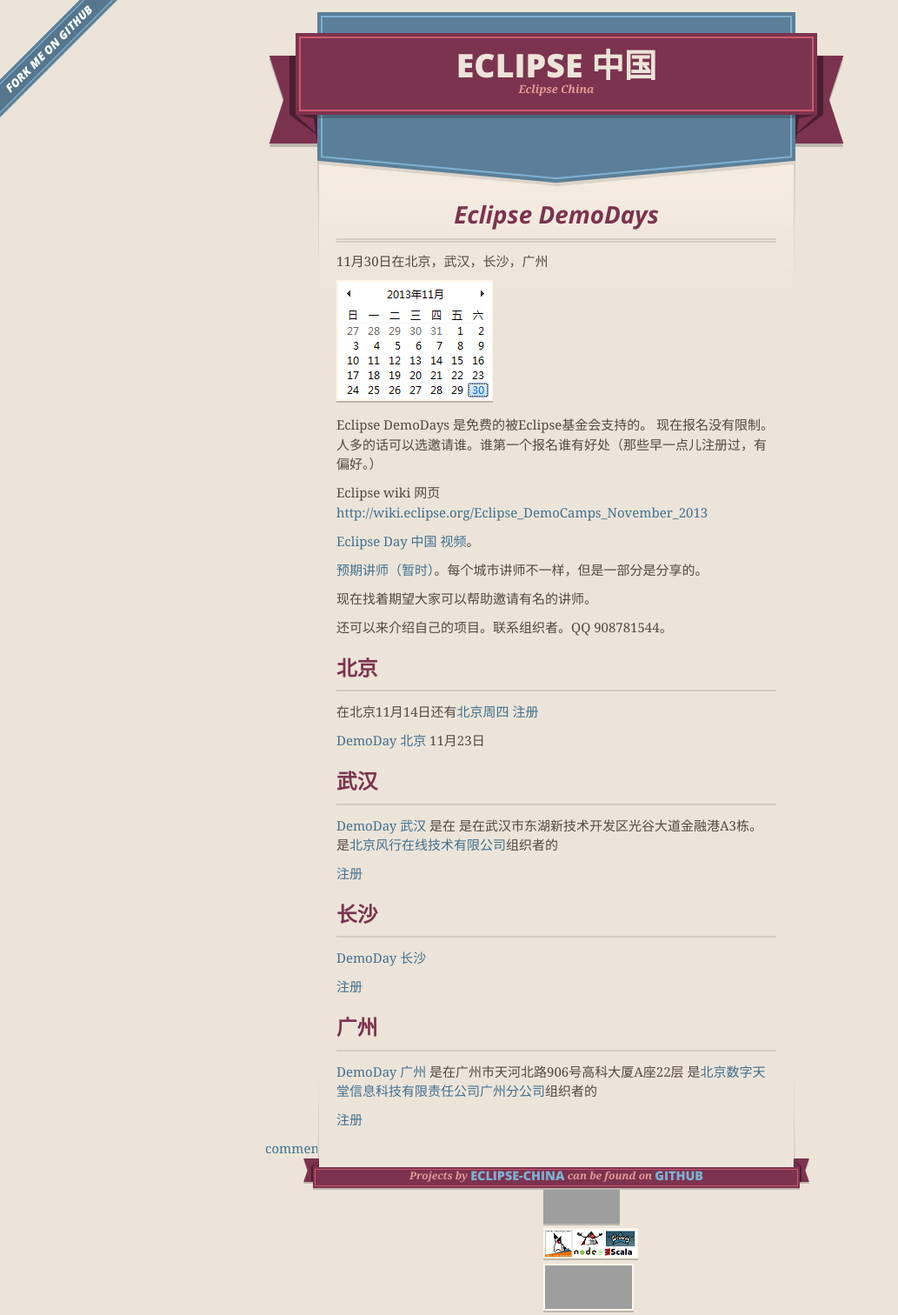
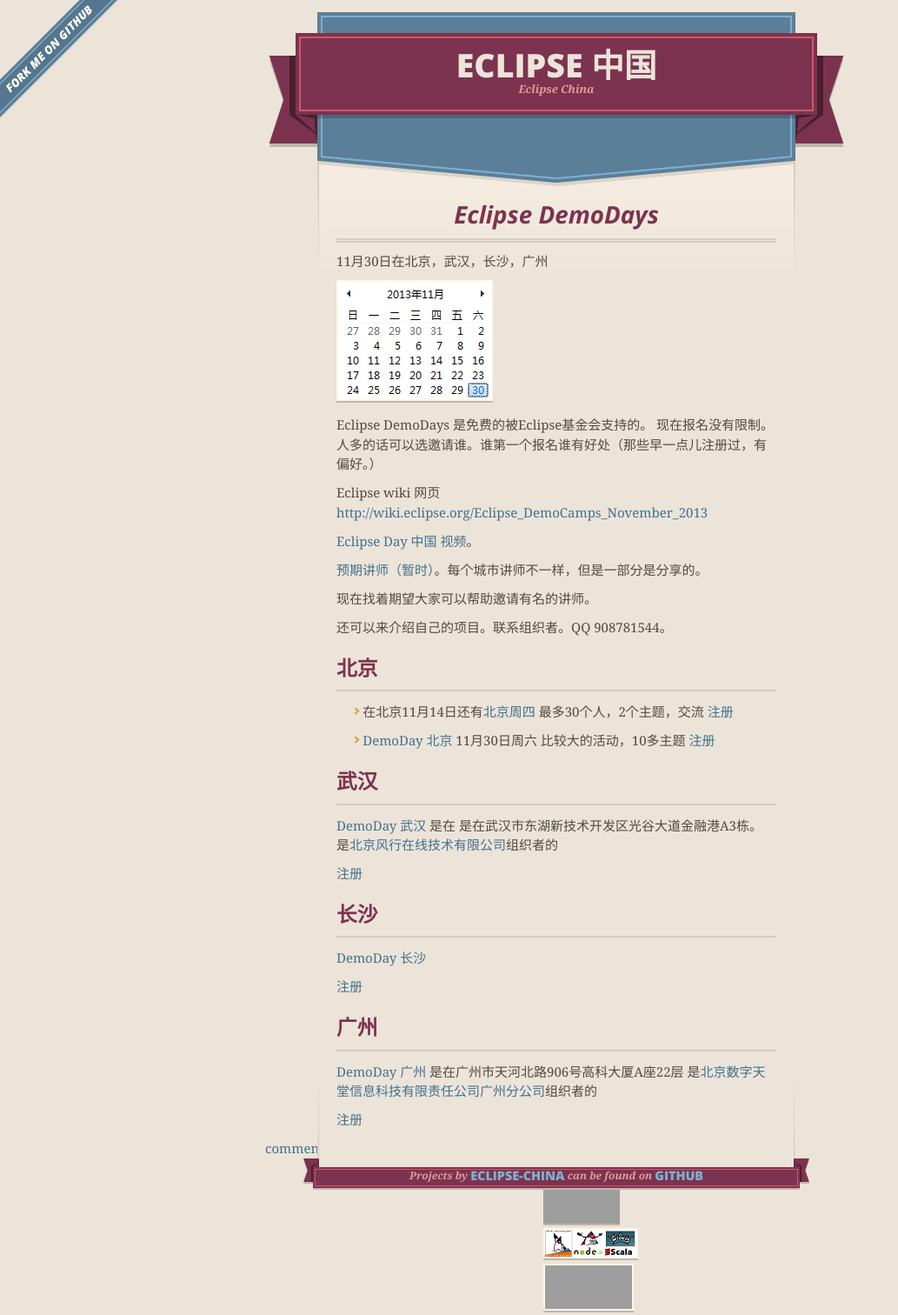
Before and after one commit to Eclipse-China/Eclipse-China.github.io, a Jekyll site: the page built from demodays/index.md, in a window 1280 px wide. Shown: the whole page at 87% size, without its empty margins (0-1033 px from the left). Built offline with Jekyll 4.4.1, drawn with Linux system fonts in a browser that asks for light colours; nearby versions of some CDN libraries; Markdown is read by kramdown in place of the engine named in the settings; comment, search, counter and statistics services are not loaded; grey boxes are pictures that could not be loaded.

Commit message:
注册北京

```diff
--- a/demodays/index.md
+++ b/demodays/index.md
@@ -28,9 +28,14 @@
 
 ## 北京
 
-在北京11月14日还有[北京周四](http://wiki.eclipse.org/Eclipse_DemoCamps_November_2013/Beijing_Thursday) [注册](https://yoopay.cn/event/77839001)
+- 在北京11月14日还有[北京周四](http://wiki.eclipse.org/Eclipse_DemoCamps_November_2013/Beijing_Thursday)
+ 最多30个人，2个主题，交流
+ [注册](https://yoopay.cn/event/77839001)
 
-[DemoDay 北京](http://wiki.eclipse.org/Eclipse_DemoCamps_November_2013/Beijing) 11月23日
+- [DemoDay 北京](http://wiki.eclipse.org/Eclipse_DemoCamps_November_2013/Beijing) 11月30日周六
+ 比较大的活动，10多主题
+ [注册](https://yoopay.cn/event/76967677)
+
 
 ## 武汉
 
```
